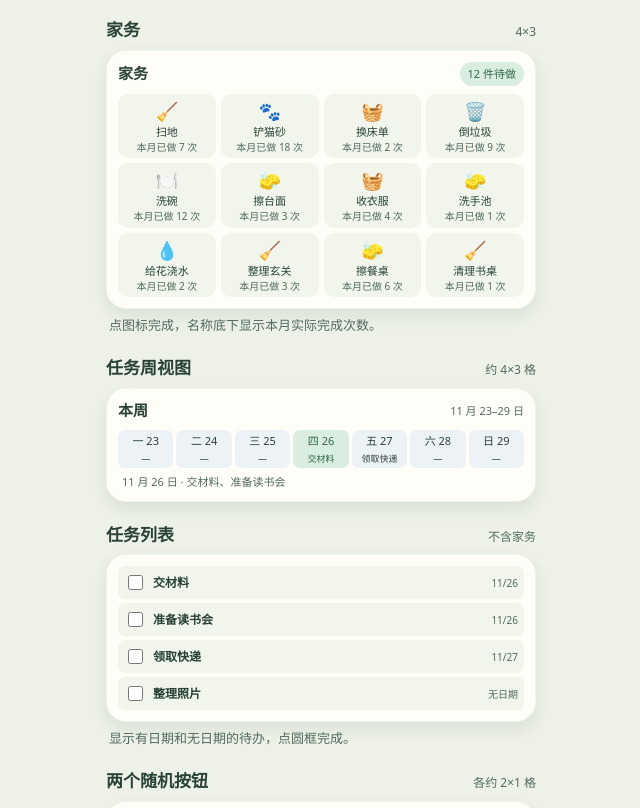
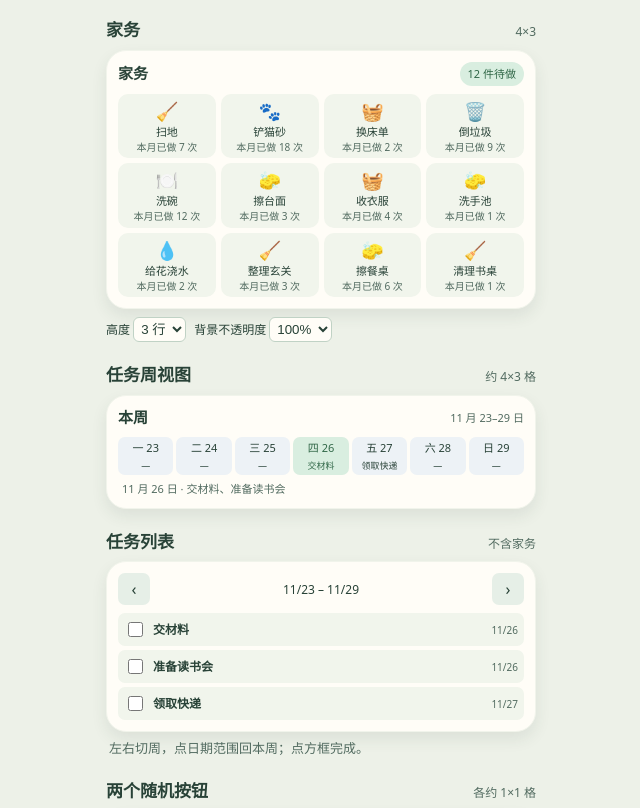
Before and after one commit to Yingwhit/PersonalD-preview, a plain HTML site: page widget-styles-draft.html in a window 1280 px wide. Shown: the part 111-919 px from the top of the page, without its empty margins (319-959 px from the left). Drawn offline with Linux system fonts and the light colour scheme.

Commit message:
Preview aligned task controls and customizable widgets

```diff
--- a/widget-styles-draft.html
+++ b/widget-styles-draft.html
@@ -13,6 +13,8 @@
 .week{display:grid;grid-template-columns:repeat(7,minmax(0,1fr));gap:3px}.week button{min-width:0;border-radius:7px;background:#edf2f6;padding:3px 2px;font-size:11px;text-align:center}.week button[aria-pressed=true]{background:var(--mint);color:var(--green)}.week button span{display:block;overflow:hidden;white-space:nowrap;text-overflow:ellipsis}.week button span+span{font-size:9px;margin-top:3px}
 .rows{display:grid;gap:4px}.row{display:flex;align-items:center;gap:7px;padding:3px 6px;border-radius:7px;background:#f1f5ec;min-height:33px;font-size:12px}.row strong{flex:1;font-weight:600}.row input{accent-color:var(--green);height:15px;width:15px}.row small{color:var(--soft)}.row.wide{justify-content:space-between}.summary{padding:6px 4px 0;color:var(--soft);font-size:11px}
 .buttons{display:grid;grid-template-columns:repeat(2,minmax(0,1fr));gap:8px}.random{border-radius:14px;background:var(--mint);padding:10px 6px;font-size:13px;font-weight:650}.random-result{margin-top:8px;min-height:20px}.line{margin-top:7px}
+
+.widget-settings{display:flex;gap:8px;flex-wrap:wrap;padding-top:8px;font-size:12px}.widget-settings select{color:inherit;background:#fffdf7;padding:3px;border:1px solid #c0d2c5;border-radius:6px}.chores-surface{background:rgba(255,253,247,var(--opacity,1))}.chores-surface .tile{background:rgba(241,245,236,var(--opacity,1))}.random{width:78px;aspect-ratio:1;padding:6px;border-radius:11px;justify-self:center}.random span{display:block;font-size:24px}.week-nav{width:32px;height:32px;background:#e6efe7;border-radius:7px}.bar .range{font-size:12px}
 </style>
 </head>
 <body>
@@ -22,8 +24,11 @@
 <p>点按示例卡片，体验完成、选日期和随机挑选。</p>
 <article aria-label="家务小部件">
  <div class="option"><h2>家务</h2><span class="size">4×3</span></div>
- <section class="sample"><div class="bar"><strong>家务</strong><span class="pill" id="choreCount"></span></div><div class="tiles" id="chores"></div></section>
- <p class="caption">点图标完成，名称底下显示本月实际完成次数。</p>
+ <section class="sample chores-surface" id="choresSurface"><div class="bar"><strong>家务</strong><span class="pill" id="choreCount"></span></div><div class="tiles" id="chores"></div></section>
+ <div class="widget-settings">
+  <label>高度 <select id="choreRows"><option value="1">1 行</option><option value="2">2 行</option><option selected value="3">3 行</option></select></label>
+  <label>背景不透明度 <select id="choreOpacity"><option>25%</option><option>50%</option><option>75%</option><option selected>100%</option></select></label>
+ </div>
 </article>
 <article aria-label="任务周视图">
  <div class="option"><h2>任务周视图</h2><span class="size">约 4×3 格</span></div>
@@ -31,12 +36,14 @@
 </article>
 <article aria-label="任务列表">
  <div class="option"><h2>任务列表</h2><span class="size">不含家务</span></div>
- <section class="sample"><div class="rows" id="tasks"></div></section>
- <p class="caption">显示有日期和无日期的待办，点圆框完成。</p>
+ <section class="sample">
+ <div class="bar"><button class="week-nav" id="taskPrev" aria-label="任务列表上一周">‹</button><button id="taskRange" class="range" aria-label="回到本周"></button><button class="week-nav" id="taskNext" aria-label="任务列表下一周">›</button></div>
+ <div class="rows" id="tasks"></div></section>
+ <p class="caption">左右切周，点日期范围回本周；点方框完成。</p>
 </article>
 <article aria-label="随机按钮">
- <div class="option"><h2>两个随机按钮</h2><span class="size">各约 2×1 格</span></div>
- <section class="sample"><div class="buttons"><button class="random" id="houseworkPick">🎲 随机家务</button><button class="random" id="taskPick">🎲 随机任务</button></div><p class="random-result" id="result" aria-live="polite">点按钮挑一件未完成的事项。</p></section>
+ <div class="option"><h2>两个随机按钮</h2><span class="size">各约 1×1 格</span></div>
+ <section class="sample"><div class="buttons"><button class="random" id="houseworkPick"><span>🎲</span>随机家务</button><button class="random" id="taskPick"><span>🎲</span>随机任务</button></div><p class="random-result" id="result" aria-live="polite">点按钮挑一件未完成的事项。</p></section>
  <p class="caption">点按只挑选待办，是否完成由你勾选。</p>
 </article>
 </main>
@@ -48,14 +55,14 @@ const chores=[
  ['💧','给花浇水',2],['🧹','整理玄关',3],['🧽','擦餐桌',6],['🧹','清理书桌',1]
 ].map(([icon,title,count])=>({icon,title,count,done:false}));
 const tasks=[
- {title:'交材料',date:26},{title:'准备读书会',date:26},{title:'领取快递',date:27},{title:'整理照片',date:null}
+ {title:'交材料',date:26},{title:'准备读书会',date:26},{title:'领取快递',date:27},{title:'整理照片',date:null},{title:'本周复盘',date:33}
 ];
-let selectedDay=26;
+let selectedDay=26, taskWeek=0;
 function text(tag,value){const e=document.createElement(tag);e.textContent=value;return e}
 function renderChores(){
  const pending=chores.filter(t=>!t.done);
  $('choreCount').textContent=pending.length+' 件待做';
- $('chores').replaceChildren(...pending.map(t=>{
+ $('chores').replaceChildren(...pending.slice(0,Number($('choreRows').value)*4).map(t=>{
   const card=text('button','');card.className='tile';card.setAttribute('aria-label','完成 '+t.title);
   const icon=text('span',t.icon);icon.className='icon';
   card.append(icon,text('span',t.title),text('small','本月已做 '+t.count+' 次'));
@@ -76,12 +83,15 @@ function renderWeek(){
  $('weekSummary').textContent='11 月 '+selectedDay+' 日 · '+(titles.join('、')||'没有待办');
 }
 function renderTasks(){
- const pending=tasks.filter(t=>!t.done);
+ const start=23+taskWeek*7,end=start+6;
+ const fmt=d=>{const date=new Date(2026,10,d);return (date.getMonth()+1)+'/'+date.getDate()};
+ $('taskRange').textContent=fmt(start)+' – '+fmt(end);
+ const pending=tasks.filter(t=>!t.done&&t.date!=null&&t.date>=start&&t.date<=end);
  $('tasks').replaceChildren(...pending.map(t=>{
   const row=text('label','');row.className='row';
   const input=document.createElement('input');input.type='checkbox';input.setAttribute('aria-label','完成 '+t.title);
   input.onchange=()=>{t.done=true;renderTasks();renderWeek()};
-  row.append(input,text('strong',t.title),text('small',t.date?'11/'+t.date:'无日期'));return row;
+  row.append(input,text('strong',t.title),text('small',fmt(t.date)));return row;
  }));
  if(!pending.length)$('tasks').append(text('p','暂时没有待办'));
 }
@@ -91,6 +101,9 @@ function pick(entries,empty){
 }
 $('houseworkPick').onclick=()=>pick(chores,'没有待做家务');
 $('taskPick').onclick=()=>pick(tasks,'没有待办任务');
+$('choreRows').onchange=renderChores;
+$('choreOpacity').onchange=()=>$('choresSurface').style.setProperty('--opacity',parseInt($('choreOpacity').value,10)/100);
+$('taskPrev').onclick=()=>{taskWeek--;renderTasks()};$('taskNext').onclick=()=>{taskWeek++;renderTasks()};$('taskRange').onclick=()=>{taskWeek=0;renderTasks()};
 renderChores();renderWeek();renderTasks();
 </script>
 </body>
```
Also changed, not shown: mobile-calendar-draft.html (+2 -0 lines), widget-styles-draft.png.
